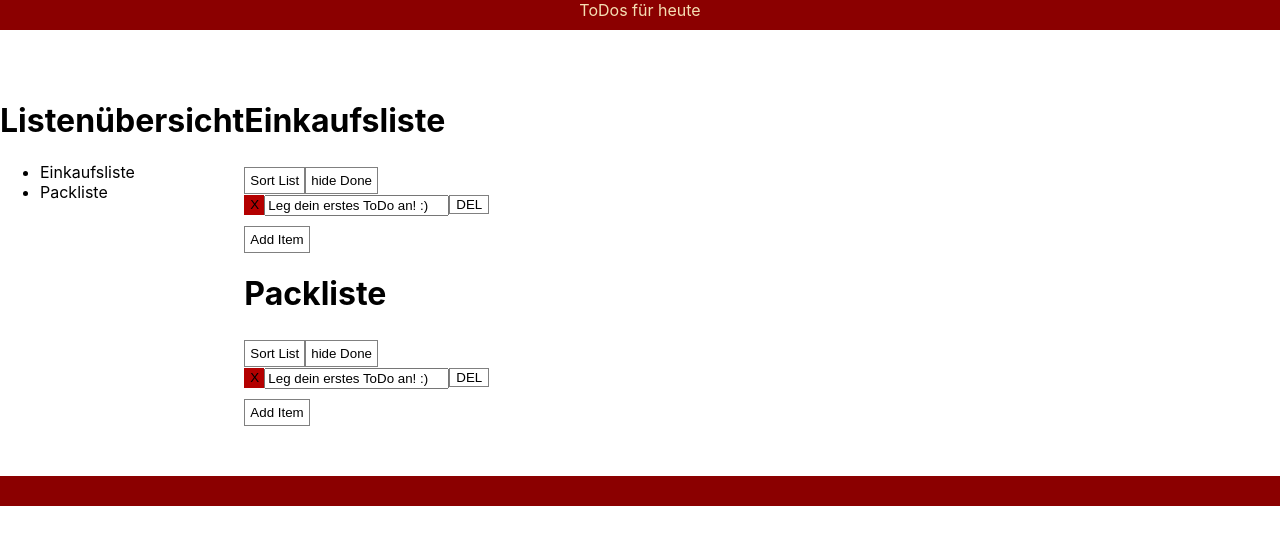
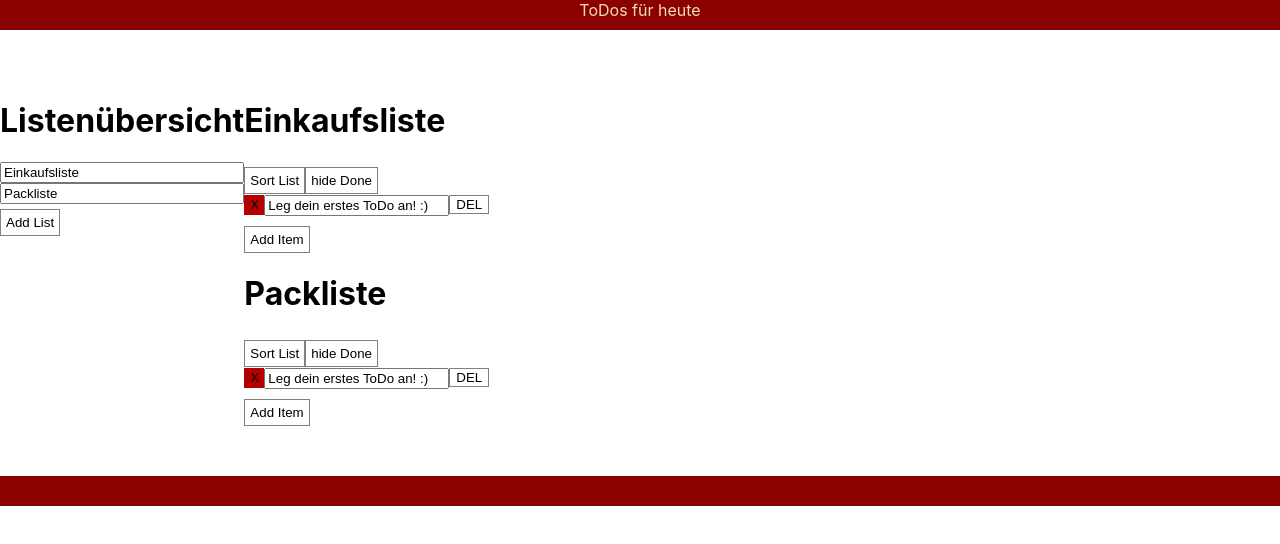
Before and after one commit to olrchhlm/ToDoApp-React, a React (Create React App) app: page / in a window 1280 px wide. Shown: the top 544 px of the page. Built offline with nearby package versions, Linux system fonts and the light colour scheme.

Commit message:
changeable list title

```diff
--- a/src/App.css
+++ b/src/App.css
@@ -53,3 +53,8 @@
 .layout {
   display: flex;
 }
+
+.list-overview {
+  display: flex;
+  flex-direction: column;
+}
--- a/src/components/ListOverview.js
+++ b/src/components/ListOverview.js
@@ -23,6 +23,7 @@ class ListOverview extends React.Component {
     };
 
     this.addToDoList = this.addToDoList.bind(this);
+    this.handleInput = this.handleInput.bind(this);
   }
 
   addToDoList() {
@@ -35,22 +36,43 @@ class ListOverview extends React.Component {
     });
   }
 
+  handleInput(index, input) {
+    let newValue = [...this.state.toDoLists];
+    newValue[index].title = input;
+    this.setState({
+      toDoLists: newValue
+    });
+  }
+
   render() {
     return (
       <div className="layout">
         <div>
           <h1> Listenübersicht</h1>
-          <ul>
-            {this.state.toDoLists.map(list => {
-              return <li> {list.title} </li>;
+          <form className="list-overview">
+            {this.state.toDoLists.map((list, i) => {
+              return (
+                <input
+                  type="text"
+                  // onClick={() =>
+                  //   console.log("hier muss die Listenauswahl geschehen")
+                  // }
+                  value={list.title}
+                  key={i}
+                  index={i}
+                  onChange={event => this.handleInput(i, event.target.value)}
+                />
+              );
             })}
-          </ul>
+          </form>
+          <button className="standard-button" onClick={this.addToDoList}>
+            Add List
+          </button>
         </div>
         <div>
-          {this.state.toDoLists.map(list => {
-            console.log(this.state.toDoLists);
+          {this.state.toDoLists.map((list, i) => {
             if (list.clicked) {
-              return <List title={list.title} />;
+              return <List title={list.title} key={i} index={i} />;
             }
           })}
         </div>
```
